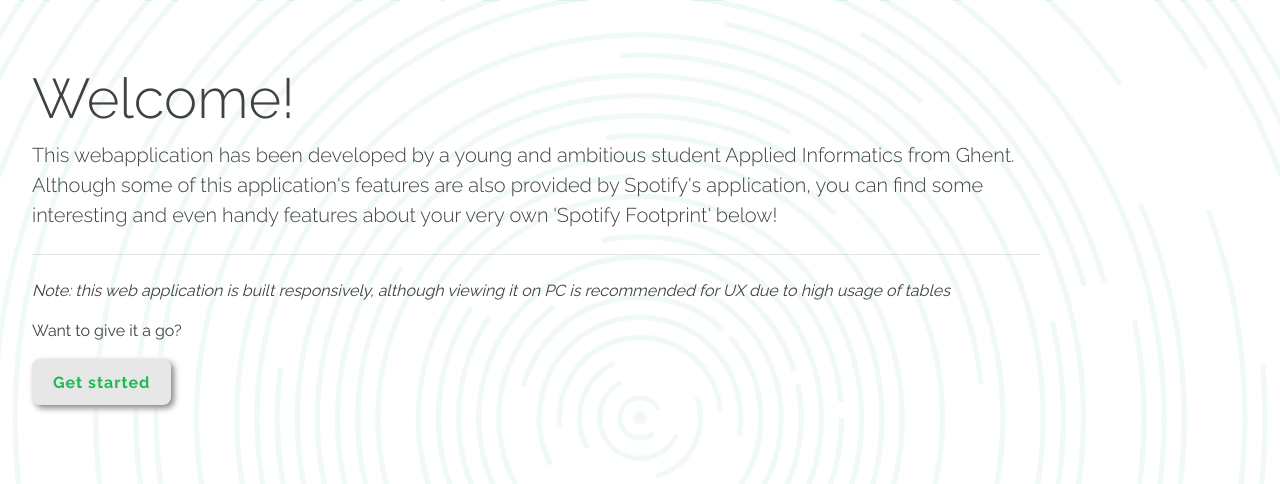
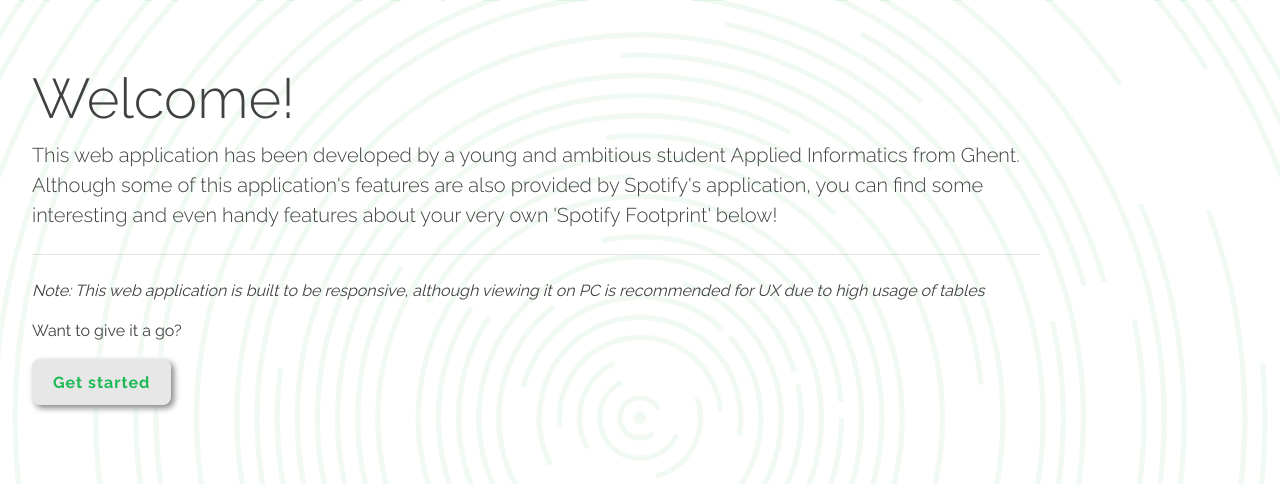
Before and after one commit to Gen1a/My-Spotify-Statistics, a Flask app: page / in a window 1280 px wide. Shown: the part 62-546 px from the top of the page. Run offline with Flask 2, Linux system fonts and the light colour scheme; some libraries are stand-ins or nearby versions.

Commit message:
Updated index.html to fix some typos

```diff
--- a/templates/index.html
+++ b/templates/index.html
@@ -10,12 +10,12 @@ Homepage
         <div class="col-12 col-md-10">
             <h1 class="display-4">Welcome!</h1>
             <p class="lead">
-                This webapplication has been developed by a young and ambitious student Applied Informatics
+                This web application has been developed by a young and ambitious student Applied Informatics
                 from Ghent. Although some of this application's features are also provided by Spotify's application,
                 you can find some interesting and even handy features about your very own 'Spotify Footprint' below!
             </p>
             <hr class="my-4" />
-            <p class="lead"><em><small>Note: this web application is built responsively, although viewing it on PC is recommended for UX due to high usage of tables</small></em></p>
+            <p class="lead"><em><small>Note: This web application is built to be responsive, although viewing it on PC is recommended for UX due to high usage of tables</small></em></p>
             <p class="lead"><small>Want to give it a go?</small></p>
             <p>
                 <a class="btn" href="{{ url_for("login") }}">Get started</a>
@@ -89,7 +89,7 @@ Homepage
                 <h4 class="card-title">Your own feature?</h4>
                 <p class="card-text">
                     Got a great idea you've always wanted to put into practice, or some feature you wished some developer at Spotify would build?
-                    Get in touch by clicking the 'Contact' button and hopefully we'll speak to eachother soon to combine our forces!
+                    Get in touch by clicking the 'Contact' button and hopefully we'll speak to each other soon to combine our forces!
                 </p>
             </div>
         </div>
```
